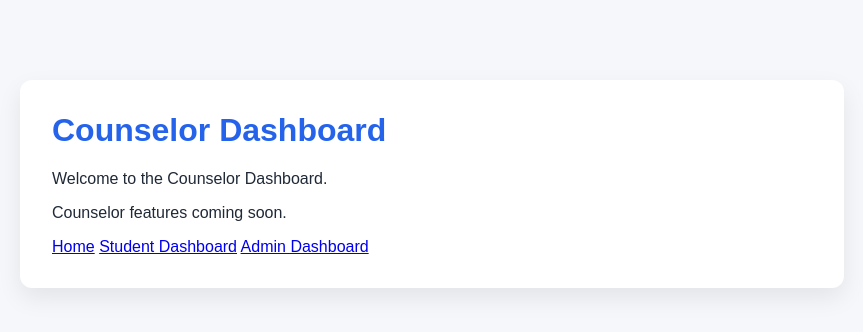
After one commit to sboakye1/StudentMentalHealthDSS, a Flask app: page /counselor/dashboard in a window 1280 px wide. The commit adds this page. Shown: the top 332 px of the page, without its empty margins (208-1071 px from the left). Run offline with Flask 3, Linux system fonts and the light colour scheme.

Commit message:
StudentMentalHealthDSS_v1_Working

```diff
--- a/routes/__init__.py
+++ b/routes/__init__.py
@@ -102,6 +102,10 @@ def register_routes(app):
             ]
         return render_template("student_survey.html", questions=questions, result=None)
 
+    @app.route("/counselor/dashboard")
+    def counselor_dashboard():
+        return render_template("counselor_dashboard.html")
+
     @app.route("/api/health")
     def health_check():
         result = check_database_health()
@@ -112,6 +116,14 @@ def register_routes(app):
 
     @app.route("/admin/dashboard")
     def admin_dashboard():
+        from flask import current_app
+        import routes
+        import os
+        print(f"DEBUG view_functions: {list(current_app.view_functions.keys())}")
+        print(f"DEBUG url_map: {list(current_app.url_map.iter_rules())}")
+        print(f"DEBUG routes module path: {routes.__file__}")
+        print(f"DEBUG template_folder: {current_app.template_folder}")
+        print(f"DEBUG template exists: {os.path.exists(os.path.join(current_app.template_folder, 'counselor_dashboard.html'))}")
         connection = get_connection()
         cursor = connection.cursor()
         cursor.execute("SELECT COUNT(*) FROM students")
--- a/templates/admin_dashboard.html
+++ b/templates/admin_dashboard.html
@@ -18,7 +18,7 @@
         <a class="navbar-brand" href="{{ url_for('admin_dashboard') }}">Admin Dashboard</a>
         <div class="navbar-nav">
           <a class="nav-link" href="{{ url_for('student_dashboard') }}">Student Dashboard</a>
-          <a class="nav-link" href="#">Counselor Dashboard</a>
+          <a class="nav-link" href="{{ url_for('counselor_dashboard') }}">Counselor Dashboard</a>
         </div>
       </div>
     </nav>
--- /dev/null
+++ b/templates/counselor_dashboard.html
@@ -0,0 +1,21 @@
+<!doctype html>
+<html lang="en">
+  <head>
+    <meta charset="utf-8">
+    <meta name="viewport" content="width=device-width, initial-scale=1">
+    <title>Counselor Dashboard</title>
+    <link rel="stylesheet" href="{{ url_for('static', filename='css/style.css') }}">
+  </head>
+  <body>
+    <main class="container">
+      <h1>Counselor Dashboard</h1>
+      <p>Welcome to the Counselor Dashboard.</p>
+      <p>Counselor features coming soon.</p>
+      <div>
+        <a href="{{ url_for('home') }}" class="button">Home</a>
+        <a href="{{ url_for('student_dashboard') }}" class="button">Student Dashboard</a>
+        <a href="{{ url_for('admin_dashboard') }}" class="button">Admin Dashboard</a>
+      </div>
+    </main>
+  </body>
+</html>
```
